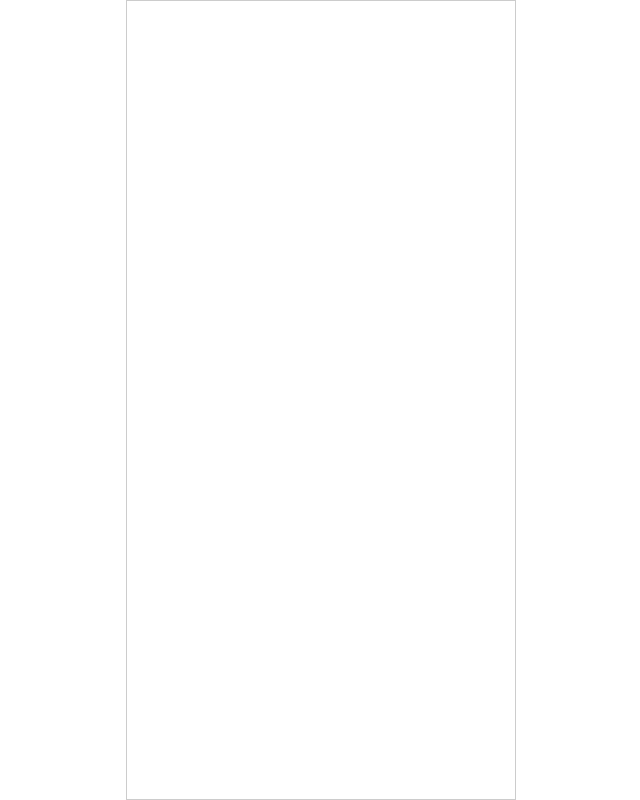
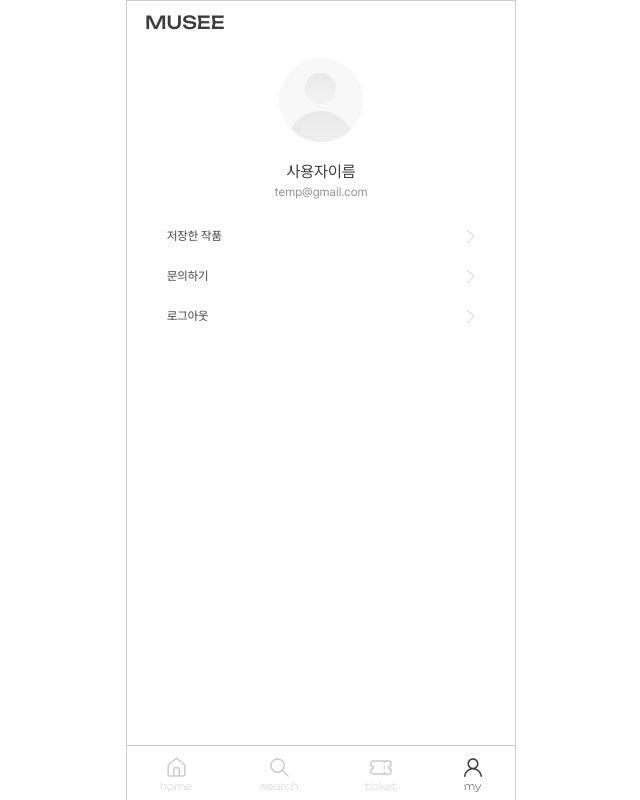
Before and after one commit to muse-kopis/front, a React (Create React App) app: page /mypage in a window 1280 px wide. Before the commit this address had no page. Shown: the whole page, without its empty margins (319-959 px from the left). Built offline with nearby package versions, Linux system fonts and the light colour scheme.

Commit message:
feat: mypage

```diff
--- a/src/App.js
+++ b/src/App.js
@@ -2,7 +2,7 @@ import React from "react";
 import { BrowserRouter, Routes, Route } from 'react-router-dom'
 import { Div } from "./components/common/div";
 import { GRAY3 } from "./constants/color";
-import { Main, Detail, Favorite } from "./pages";
+import { Main, Detail, Favorite, Mypage } from "./pages";
 
 const App = () => {
   return(
@@ -12,6 +12,7 @@ const App = () => {
           <Route path="/" element={<Main />} />
           <Route path="/detail/:performancesId" element={<Detail />} />
           <Route path="/favorite" element={<Favorite />} />
+          <Route path="/mypage" element={<Mypage />} />
         </Routes>
       </Div>
     </BrowserRouter>
--- a/src/assets/icons/index.js
+++ b/src/assets/icons/index.js
@@ -6,4 +6,5 @@ export { ReactComponent as BackIcon } from './BackIcon.svg';
 export { ReactComponent as CreateTicketIcon } from './CreateTicketIcon.svg';
 export { ReactComponent as StarIcon } from './StarIcon.svg';
 export { ReactComponent as FavoriteIcon } from './FavoriteIcon.svg';
+export { ReactComponent as GoIcon } from './GoIcon.svg';
 export { LikeIcon } from './LikeIcon';
--- /dev/null
+++ b/src/components/pages/mypage/Links.jsx
@@ -0,0 +1,35 @@
+import styled from "styled-components";
+import { Link } from "react-router-dom";
+import { Div, Text } from "../../common/div";
+import { BLACK, GRAY5 } from "../../../constants/color";
+import { GoIcon } from "../../../assets/icons";
+
+const LinkButton = styled(Link)`
+  text-decoration: none;
+  color: ${BLACK};
+  display: flex;
+  width: 100%;
+  justify-content: space-between;
+  height: 26px;
+`;
+
+const Links = () => {
+  return(
+    <Div $flex={true} $width='100%' $direction='column' $gap='14px' $margin='30px 0 0'>
+      <LinkButton to='/favorite'>
+        <Text $size={12} $color={GRAY5} $weight='MEDIUM'>저장한 작품</Text>
+        <GoIcon />
+      </LinkButton>
+      <LinkButton>
+        <Text $size={12} $color={GRAY5} $weight='MEDIUM'>문의하기</Text>
+        <GoIcon />
+      </LinkButton>
+      <LinkButton>
+        <Text $size={12} $color={GRAY5} $weight='MEDIUM'>로그아웃</Text>
+        <GoIcon />
+      </LinkButton>
+    </Div>
+  )
+}
+
+export default Links;
--- /dev/null
+++ b/src/components/pages/mypage/Profile.jsx
@@ -0,0 +1,26 @@
+import React from 'react';
+import styled from 'styled-components';
+import ProfileImage from '../../../assets/icons/ProfileImage.png';
+import { GRAY4 } from '../../../constants/color';
+import { Div, Text } from '../../common/div';
+
+const ProfileImg = styled.img`
+  width: 84px;
+  height: 84px;
+`;
+
+const Profile = () => {
+  return (
+    <Div $flex={true} $direction='column'>
+      <ProfileImg src={ProfileImage} />
+      <Text $margin='20px 0 4px'>
+        사용자이름
+      </Text>
+      <Text $size={12} $color={GRAY4}>
+        temp@gmail.com
+      </Text>
+    </Div>
+  )
+}
+
+export default Profile;
--- /dev/null
+++ b/src/pages/Mypage.jsx
@@ -0,0 +1,21 @@
+import React from "react";
+import { Div } from "../components/common/div";
+import Header from "../components/common/Header";
+import Navigation from "../components/common/Navigation";
+import Profile from "../components/pages/mypage/Profile";
+import Links from "../components/pages/mypage/Links";
+
+const Mypage = () => {
+  return (
+    <>
+      <Header />
+      <Div $flex={true} $padding='10px 40px' $direction='column'>
+        <Profile />
+        <Links />
+      </Div>
+      <Navigation />
+    </>
+  )
+}
+
+export default Mypage;
--- a/src/pages/index.js
+++ b/src/pages/index.js
@@ -1,3 +1,4 @@
 export { default as Favorite } from './Favorite';
 export { default as Main } from './Main';
 export { default as Detail } from './Detail';
+export { default as Mypage } from './Mypage';
```
Also changed, not shown: src/assets/icons/GoIcon.svg (added), src/assets/icons/ProfileImage.png (added).
